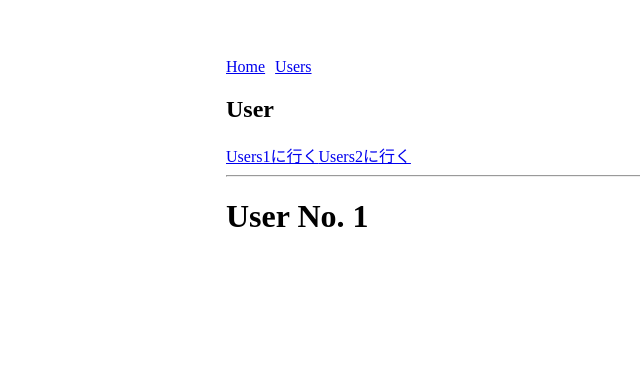
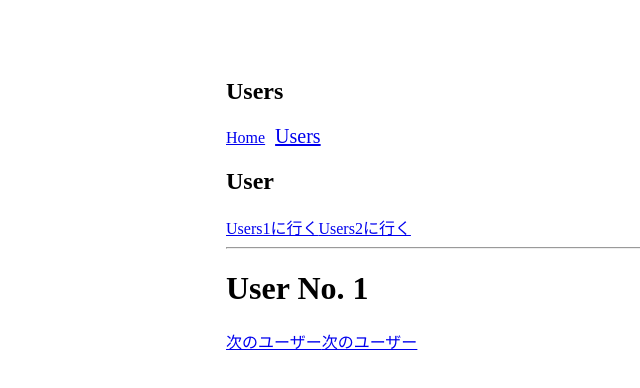
Before and after one commit to moroball14/spa-vuejs, a Vue app: page /users/1 in a window 1280 px wide. Shown: the top 388 px of the page, without its empty margins (64-704 px from the left). Built offline with nearby package versions, Linux system fonts and the light colour scheme.

Commit message:
router-linkにname属性とリダイレクト先指定

```diff
--- a/src/App.vue
+++ b/src/App.vue
@@ -1,19 +1,6 @@
 <template>
   <div style="width: 700px; margin: auto; padding-top: 50px;">
-    <nav>
-      <router-link
-        to="/"
-        active-class="link--active"
-        exact
-        class="link"
-      >Home</router-link>
-      <router-link
-        to="/users"
-        active-class="link--active"
-        exact
-        class="link"
-      >Users</router-link>
-    </nav>
+    <router-view name="header"></router-view>
     <router-view></router-view>
   </div>
 </template>
@@ -23,13 +10,3 @@
 
 }
 </script>
-
-<style scoped>
-.link {
-  margin-right: 10px;
-}
-.link--active {
-  font-size: 20px;
-}
-
-</style>
--- a/src/router.js
+++ b/src/router.js
@@ -4,20 +4,36 @@
 import Users from "./views/Users.vue";
 import UsersPosts from "./views/UsersPosts.vue";
 import UsersProfile from "./views/UsersProfile.vue";
+import HeaderHome from "./views/HeaderHome.vue";
+import HeaderUsers from "./views/HeaderUsers.vue";
 
 Vue.use(Router);
 
 export default new Router({
   mode: "history",
   routes: [
-    {path: '/', component: Home},
+    {path: '/',
+      components: {
+        default: Home,
+        header: HeaderHome
+      }
+    },
     {path: '/users/:id',
-      component: Users,
-      props: true,
+      components: {
+        default: Users,
+        header: HeaderUsers
+      },
+      props: {
+        default: true,
+        header: false
+      },
       children: [
-        {path: "post", component: UsersPosts},
-        {path: "profile", component: UsersProfile}
+        {path: "posts", component: UsersPosts},
+        {path: "profile", component: UsersProfile, name: "users-id-profile" }
       ]
+    },{
+      path: '*',
+      redirect: '/'
     }
   ]
 });
--- /dev/null
+++ b/src/views/HeaderHome.vue
@@ -0,0 +1,28 @@
+<template>
+  <nav>
+    <h2>Home</h2>
+    <router-link
+      to="/"
+      active-class="link--active"
+      exact
+      class="link"
+    >Home</router-link>
+    <router-link
+      to="/users/1"
+      active-class="link--active"
+      exact
+      class="link"
+    >Users</router-link>
+  </nav>
+</template>
+
+
+<style scoped>
+.link {
+  margin-right: 10px;
+}
+.link--active {
+  font-size: 20px;
+}
+
+</style>
--- /dev/null
+++ b/src/views/HeaderUsers.vue
@@ -0,0 +1,28 @@
+<template>
+  <nav>
+    <h2>Users</h2>
+    <router-link
+      to="/"
+      active-class="link--active"
+      exact
+      class="link"
+    >Home</router-link>
+    <router-link
+      to="/users/1"
+      active-class="link--active"
+      exact
+      class="link"
+    >Users</router-link>
+  </nav>
+</template>
+
+
+<style scoped>
+.link {
+  margin-right: 10px;
+}
+.link--active {
+  font-size: 20px;
+}
+
+</style>
--- a/src/views/Home.vue
+++ b/src/views/Home.vue
@@ -9,7 +9,10 @@
 export default {
   methods: {
     toUsers(){
-      this.$router.push('users');
+      this.$router.push({
+        name: 'users-id-profile',
+        params: { id: 1 }
+      });
     }
   }
 }
--- a/src/views/Users.vue
+++ b/src/views/Users.vue
@@ -5,6 +5,8 @@
     <router-link to="/users/2">Users2に行く</router-link>
     <hr>
     <h1>User No. {{id}}</h1>
+    <router-link :to="'/users/' + (Number(id) + 1) + '/profile'">次のユーザー</router-link>
+    <router-link :to="{ name: 'users-id-profile', params: { id: Number(id) + 1 } }">次のユーザー</router-link>
     <router-view></router-view>
   </div>
 </template>
```
